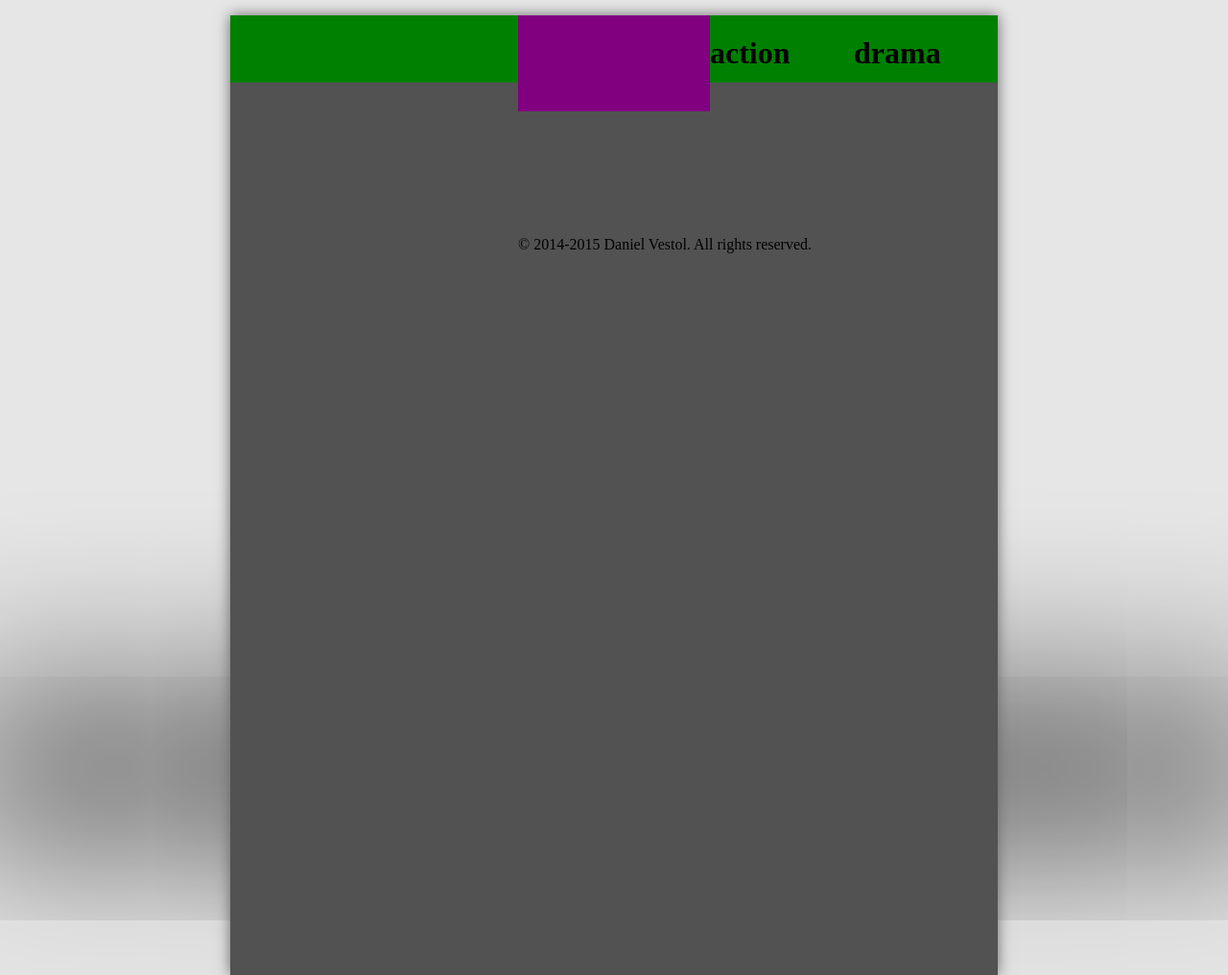
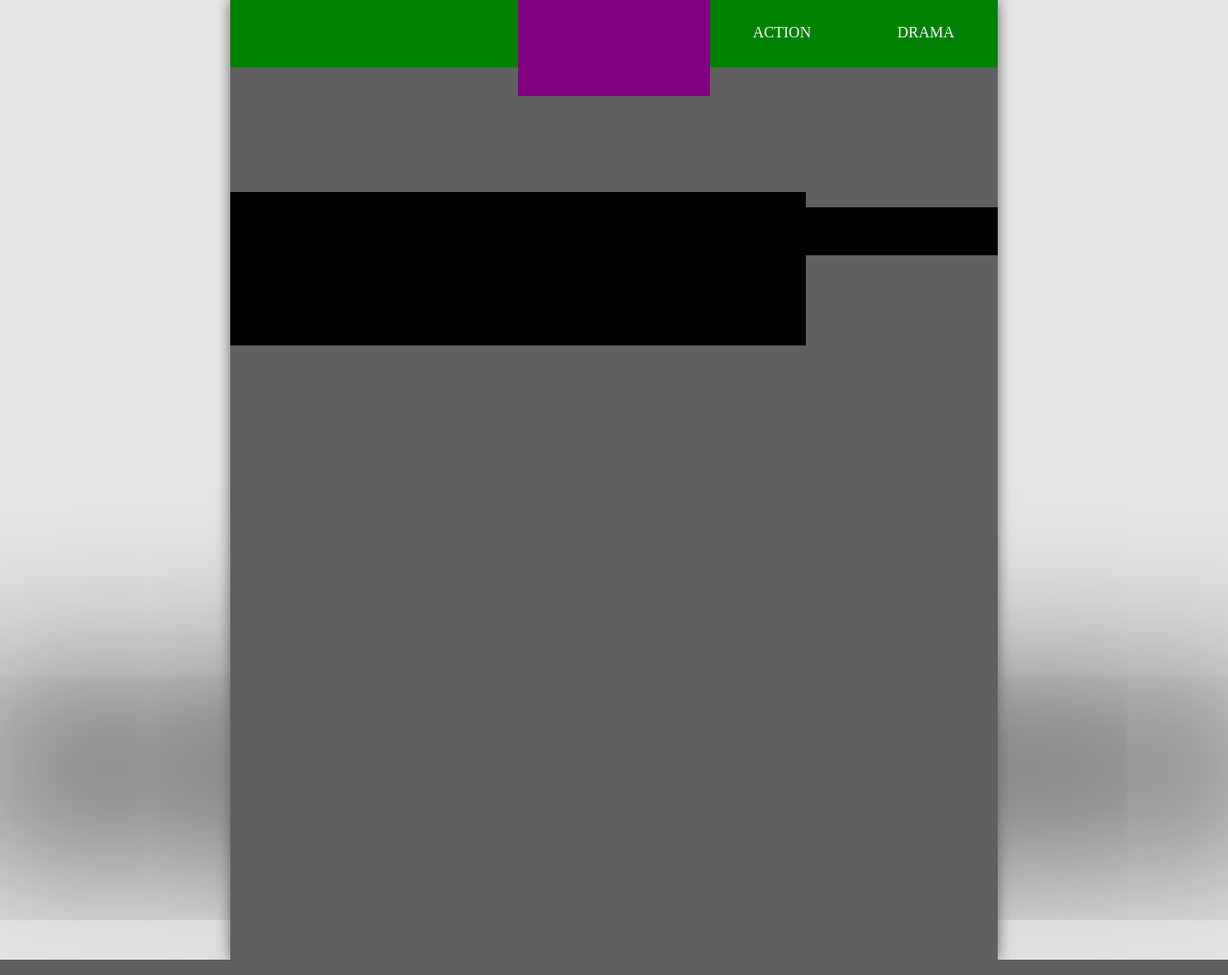
Before and after one commit to Danielv123/RandomMovies, a PHP site: page / in a window 1280 px wide. Shown: the whole page at 96% size. Run offline with PHP 8.4, Linux system fonts and the light colour scheme.

Commit message:
Nice buttons, images working better, hover menu

```diff
--- a/index.html
+++ b/index.html
@@ -10,8 +10,8 @@
 	<div class="smallBox"></div>
 	<div class="smallBox"></div>
 	<div class="largeBox"></div>
-	<div class="smallBox"><h1>action</h1></div>
-	<div class="smallBox"><h1>drama</h1></div>
+	<div class="smallBox"><a href="#action">action</a></div>
+	<div class="smallBox"><a href="#drama">drama</a></div>
 	</div>
 
 	<div id="previewBox">
--- a/style.css
+++ b/style.css
@@ -2,10 +2,15 @@
 	width: 800px;
 	min-height: 1000px;
 	margin: 0px auto;
-	background-color: #525252;
+	background-color: #606060;
 	-webkit-box-shadow: 0px 0px 14px 0px rgba(105,105,105,1);
 	-moz-box-shadow: 0px 0px 14px 0px rgba(105,105,105,1);
 	box-shadow: 0px 0px 14px 0px rgba(105,105,105,1);
+}
+
+#header {
+	height: 200px;
+	width: 800px;
 }
 
 .smallBox {
@@ -15,6 +20,20 @@
 	background-color: green;
 }
 
+.smallBox:hover {
+	background-color: darkblue;
+}
+
+.smallBox a {
+	display: block;
+	height: 100%;
+	text-align: center;
+	text-transform: uppercase;
+	text-decoration: none;
+	color: white;
+	margin-top: 25px;
+}
+
 .largeBox {
 	width: 200px;
 	height: 100px;
@@ -22,10 +41,16 @@
 	background-color: purple;
 }
 
+#movies {
+}
+
 .movie {
 	width: 100px;
 	height: 160px;
 	float: left;
+	background-color: black;'
+
+
 	-webkit-animation: fadein 2s; /* Safari, Chrome and Opera > 12.1 */
 	-moz-animation: fadein 2s; /* Firefox < 16 */
 	-ms-animation: fadein 2s; /* Internet Explorer */
```
